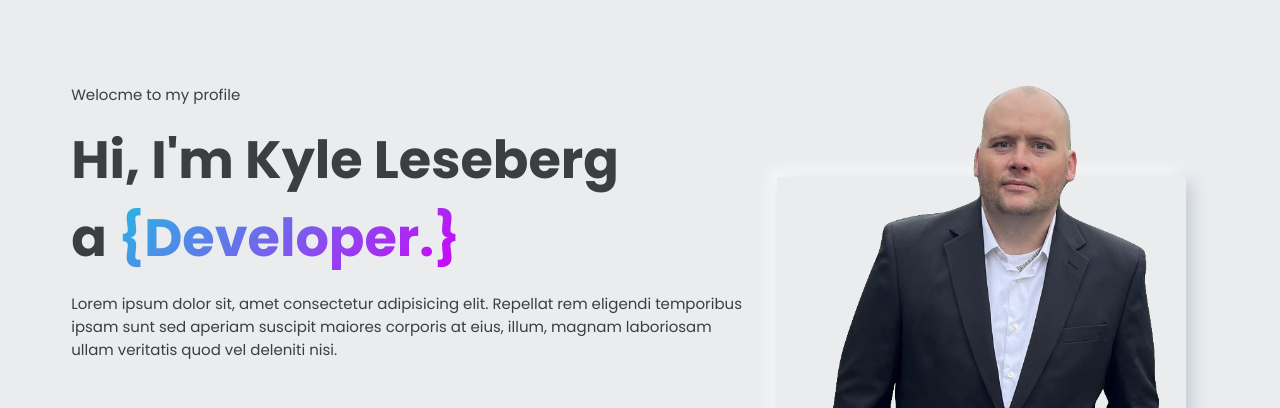
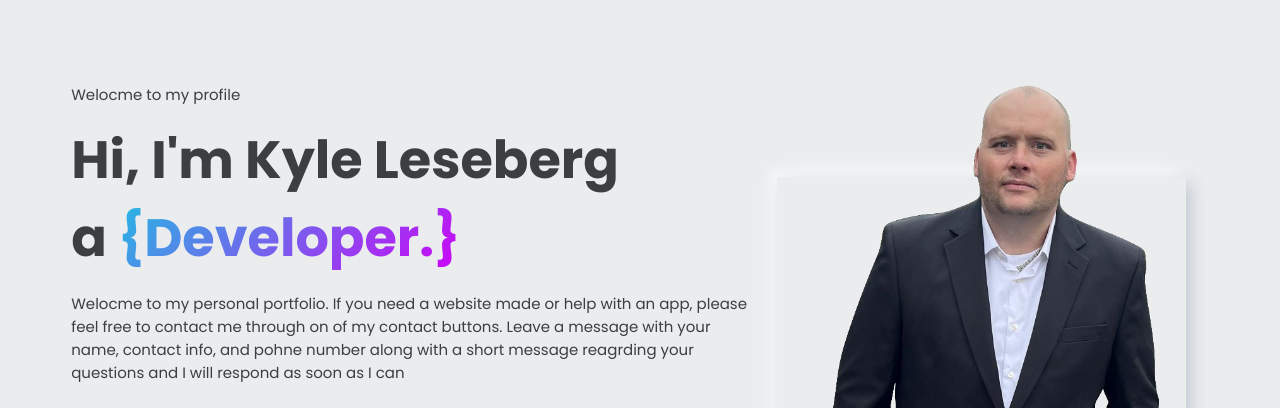
Before and after one commit to KyleLeseberg/personalPort, a plain HTML site: page index.html in a window 1280 px wide. Shown: the part 82-490 px from the top of the page. Drawn offline with Linux system fonts and the light colour scheme.

Commit message:
Add files via upload

```diff
--- a/index.html
+++ b/index.html
@@ -45,7 +45,10 @@
                     </div>
                 </h1>
                 <p>
-                    Lorem ipsum dolor sit, amet consectetur adipisicing elit. Repellat rem eligendi temporibus ipsam sunt sed aperiam suscipit maiores corporis at eius, illum, magnam laboriosam ullam veritatis quod vel deleniti nisi.
+                   Welocme to my personal portfolio. If you need a website made or help with an app,
+                   please feel free to contact me through on of my contact buttons. Leave a message with
+                   your name, contact info, and pohne number along with a short message reagrding your questions
+                   and I will respond as soon as I can
                 </p>
                 <div class="find">
                     <h3>Contact Me</h3>
```
